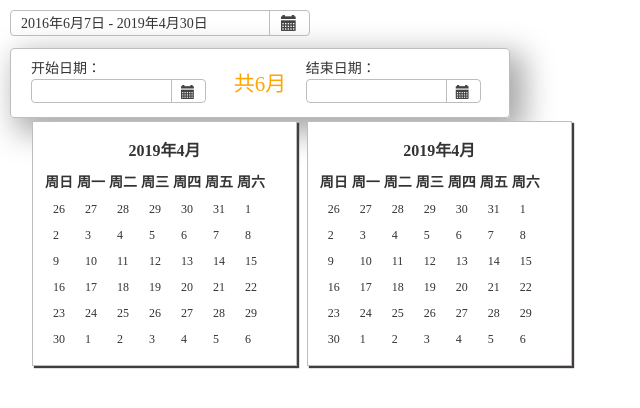
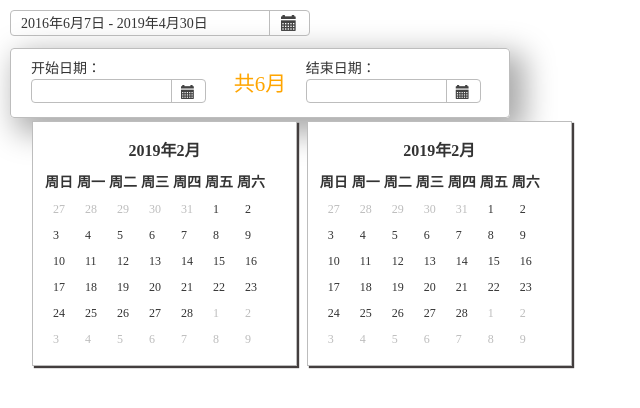
Before and after one commit to caoleyun/P2P-Lending-platform, a React app: page / in a window 1280 px wide. Shown: the whole page, without its empty margins (0-640 px from the left). Built offline with nearby package versions, Linux system fonts and the light colour scheme; some packages are replaced by stand-ins of ours.

Commit message:
日历组件-添加非本月数据背景色

```diff
--- a/src/component/Canlendar.js
+++ b/src/component/Canlendar.js
@@ -10,18 +10,23 @@ class Canlendar  extends React.Component{
 		super();
 
 		//得到返回的日历数据数组
-		var {reararr,arr,headarr}=createDataTable(2019,6);
-		//合并
-		var Allarr=reararr.concat(arr).concat(headarr);
-		//拆分
-		var result=[];
-		for(var i=0;i<Allarr.length;i+=7){
+		var {reararr,arr,headarr}=createDataTable(2019,2);
+		// //合并
+		// var Allarr=reararr.concat(arr).concat(headarr);
+		// //拆分
+		// var result=[];
+		// for(var i=0;i<Allarr.length;i+=7){
 
-			result.push(Allarr.slice(i,i+7));
-		}
+		// 	result.push(Allarr.slice(i,i+7));
+		// }
 
 		this.state={
-			"dataArr":result
+			year:2019,
+			month:2,
+			reararr,
+			arr,
+			headarr,
+			"dataArr":reararr.concat(arr,headarr)
 		}
 
 	}
@@ -29,13 +34,15 @@ class Canlendar  extends React.Component{
 
 	showDataTable(){
 		var trs=[];
-		this.state.dataArr.forEach((week,index)=>{
-			var tds=[];
-			week.forEach((day,index)=>{
-				tds.push(<td key={index}>{day}</td>);
-			});
-			trs.push(<tr key={index}>{tds}</tr>);
+		var tds=[];
+		this.state.dataArr.forEach((day,index)=>{
+			if(index%7==0 && index !=0){
+				trs.push(<tr key={index}>{tds}</tr>);
+				tds=[];
+			}
+			tds.push(<td className={index < this.state.reararr.length || index >=42-this.state.headarr.length? "gray":" "} key={index}>{day}</td>);
 		});
+		trs.push(<tr key={5}>{tds}</tr>);
 		return (
 			<tbody>{trs}</tbody>
 		)
@@ -44,7 +51,7 @@ class Canlendar  extends React.Component{
 	render(){
 		return (
 			<div className="canlendarChooser">
-				<h4>2019年4月</h4>
+				<h4>{this.state.year}年{this.state.month}月</h4>
 				<table>
 					<thead>
 						<tr>
--- a/src/component/createDataTable.js
+++ b/src/component/createDataTable.js
@@ -12,7 +12,7 @@ function  _getMounthAllDays(year,month){
 	//原理是 用 下一个月  的一月一号0点0分减去1毫秒，看看是哪一天（看看那天是几号）
 	// return (new Date(new Date(year,month,1)-1)).getDay();
 
-	if(month==12){
+	if(month === 12){
 		return (new Date(new Date(year+1,0,1)-1)).getDate();
 	}else{
 		return (new Date(new Date(year,month,1)-1)).getDate();
--- a/src/static/BECanlendar.less
+++ b/src/static/BECanlendar.less
@@ -127,4 +127,7 @@
 		height:16px;
 		font-size:12px;
 	}
+	td.gray{
+		color:#BDBDBD;
+	}
 }
```
